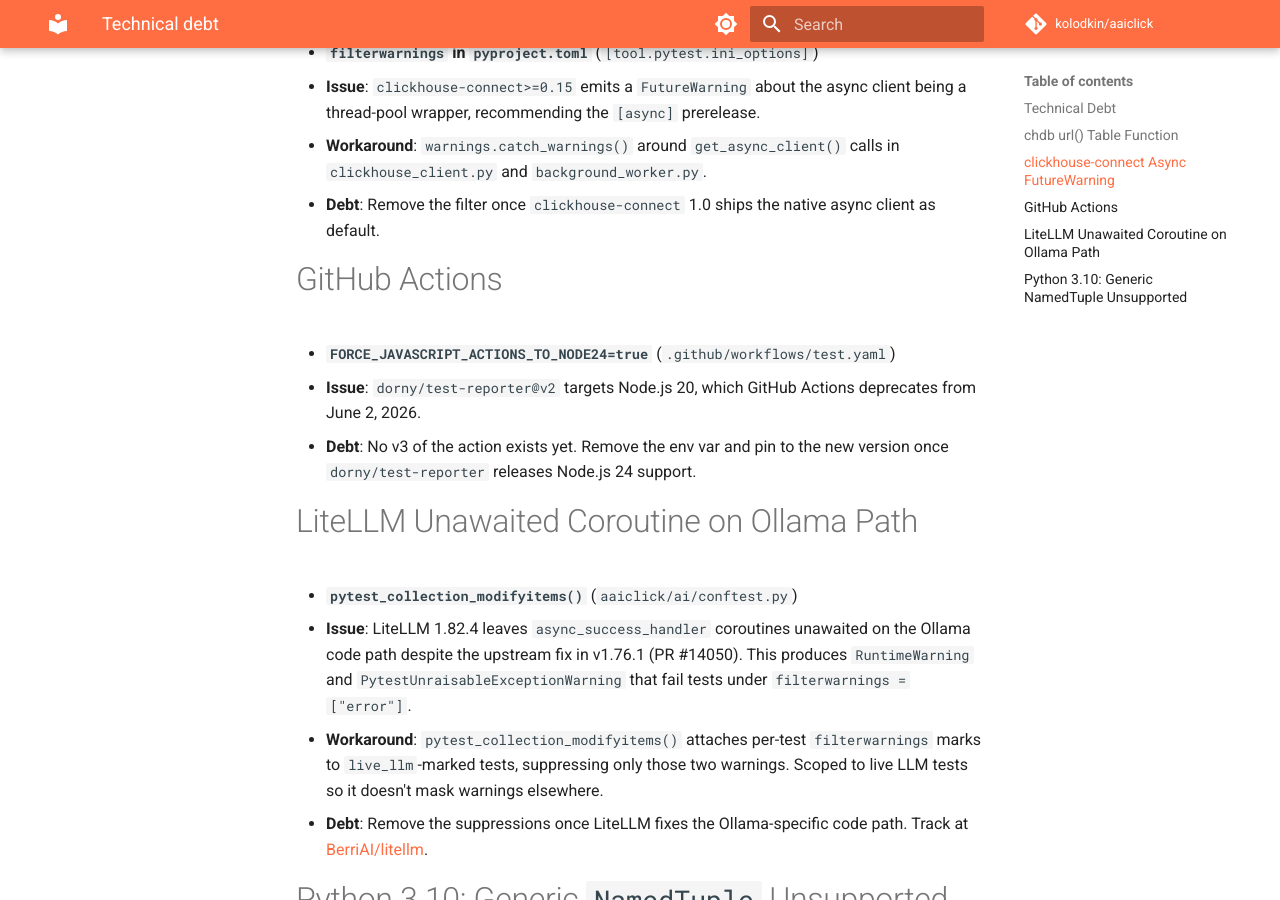
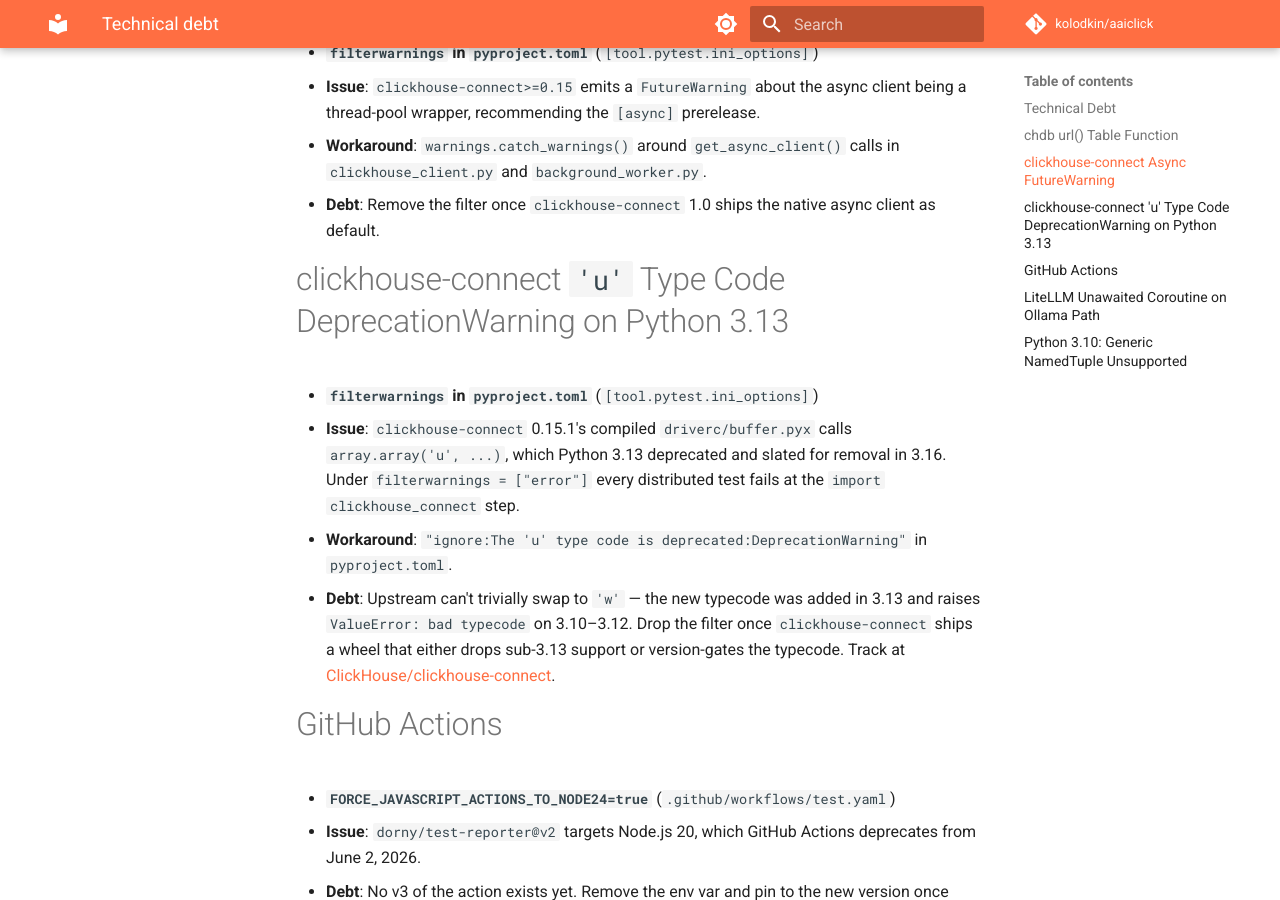
Before and after one commit to kolodkin/aaiclick, an MkDocs documentation site: the page built from docs/technical_debt.md, in a window 1280 px wide and 900 px high, scrolled down 707 px. Built offline with MkDocs 1.6.1 and Material for MkDocs 9.7.7, drawn with Linux system fonts in a browser that asks for light colours; comment, search, counter and statistics services are not loaded.

Commit message:
docs: record clickhouse-connect 'u' typecode filter as technical debt
Move the rationale to docs/technical_debt.md alongside the existing
clickhouse-connect FutureWarning entry, and shrink the inline pyproject
comment to a pointer. ``'w'`` is Python 3.13+ only, so upstream can't
trivially swap the typecode while still supporting 3.10–3.12.

https://claude.ai/code/session_018NTLrGEUj1puYziqLVh7Yn

```diff
--- a/docs/technical_debt.md
+++ b/docs/technical_debt.md
@@ -14,6 +14,13 @@ Technical Debt
   - **Issue**: `clickhouse-connect>=0.15` emits a `FutureWarning` about the async client being a thread-pool wrapper, recommending the `[async]` prerelease.
   - **Workaround**: `warnings.catch_warnings()` around `get_async_client()` calls in `clickhouse_client.py` and `background_worker.py`.
   - **Debt**: Remove the filter once `clickhouse-connect` 1.0 ships the native async client as default.
+
+# clickhouse-connect `'u'` Type Code DeprecationWarning on Python 3.13
+
+- **`filterwarnings` in `pyproject.toml`** (`[tool.pytest.ini_options]`)
+  - **Issue**: `clickhouse-connect` 0.15.1's compiled `driverc/buffer.pyx` calls `array.array('u', ...)`, which Python 3.13 deprecated and slated for removal in 3.16. Under `filterwarnings = ["error"]` every distributed test fails at the `import clickhouse_connect` step.
+  - **Workaround**: `"ignore:The 'u' type code is deprecated:DeprecationWarning"` in `pyproject.toml`.
+  - **Debt**: Upstream can't trivially swap to `'w'` — the new typecode was added in 3.13 and raises `ValueError: bad typecode` on 3.10–3.12. Drop the filter once `clickhouse-connect` ships a wheel that either drops sub-3.13 support or version-gates the typecode. Track at [ClickHouse/clickhouse-connect](https://github.com/ClickHouse/clickhouse-connect).
 
 # GitHub Actions
 
--- a/pyproject.toml
+++ b/pyproject.toml
@@ -144,9 +144,7 @@ asyncio_default_fixture_loop_scope = "module"
 asyncio_default_test_loop_scope = "module"
 filterwarnings = [
     "error",
-    # clickhouse-connect 0.15.1's compiled buffer.pyx still uses array.array('u', ...),
-    # deprecated in Python 3.13 and slated for removal in 3.16. Drop once upstream ships
-    # a wheel migrated to the 'w' type code.
+    # clickhouse-connect 'u' type code DeprecationWarning — see docs/technical_debt.md
     "ignore:The 'u' type code is deprecated:DeprecationWarning",
 ]
 markers = [
```
